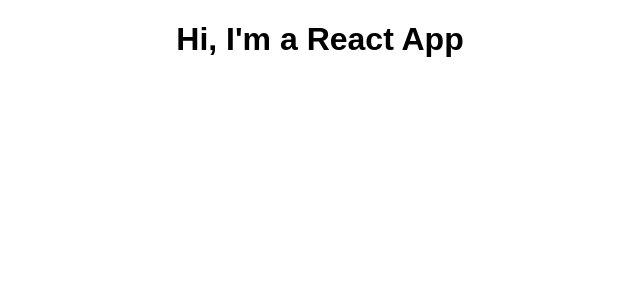
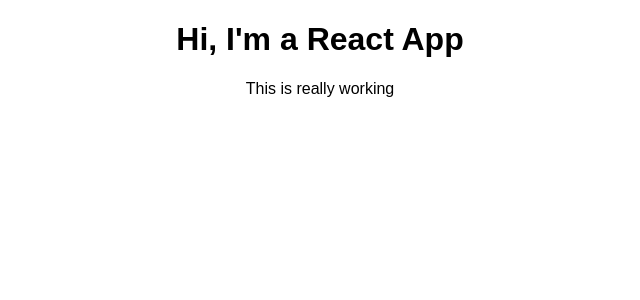
Before and after one commit to motty93/React, a React (Create React App) app in the folder react-complete-guide/: page / in a window 1280 px wide. Shown: the top 300 px of the page, without its empty margins (320-960 px from the left). Built offline with nearby package versions, Linux system fonts and the light colour scheme.

Commit message:
update: 要素追加 & createElement

```diff
--- a/react-complete-guide/src/App.js
+++ b/react-complete-guide/src/App.js
@@ -6,8 +6,10 @@
     return (
       <div className="App">
         <h1>Hi, I'm a React App</h1>
+        <p>This is really working</p>
       </div>
     );
+    // return React.createElement('div', {className: 'App'}, React.createElement('h1', null, 'Him I\'m a React App');
   }
 }
 
```
